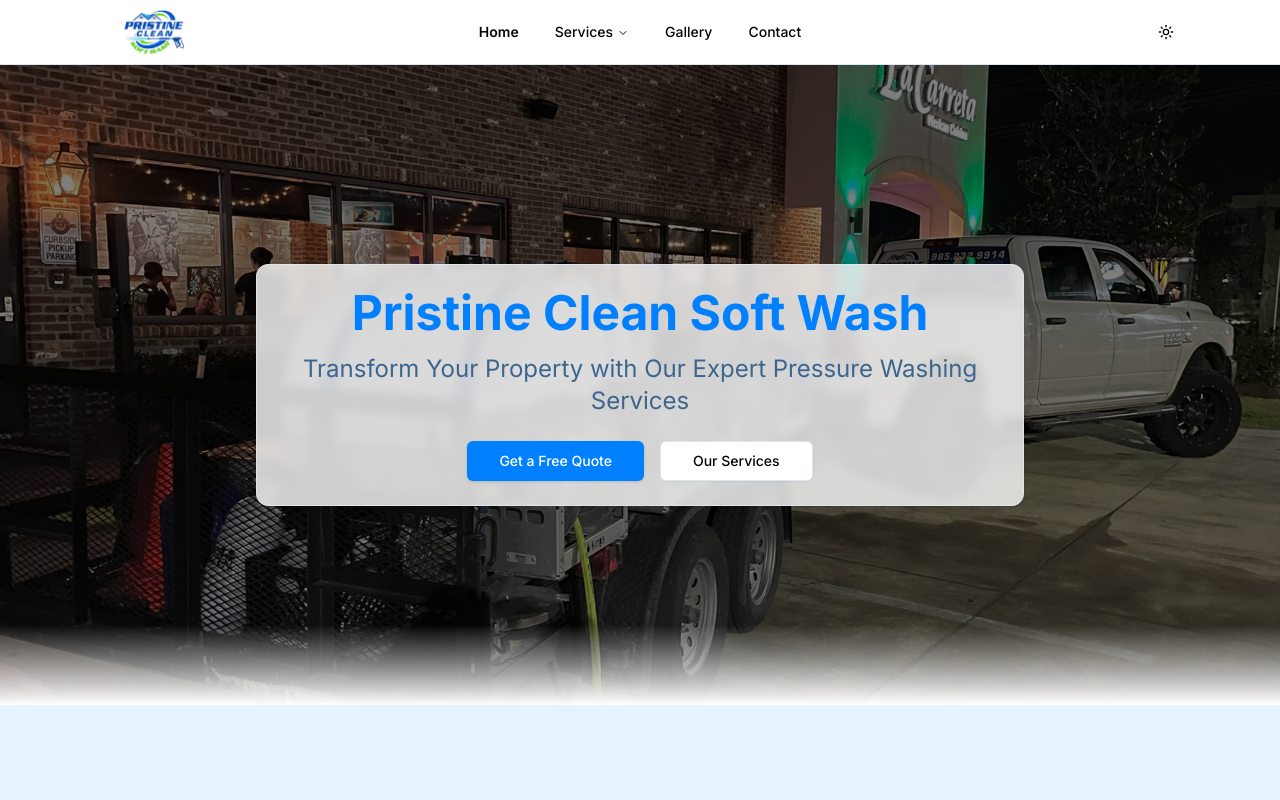
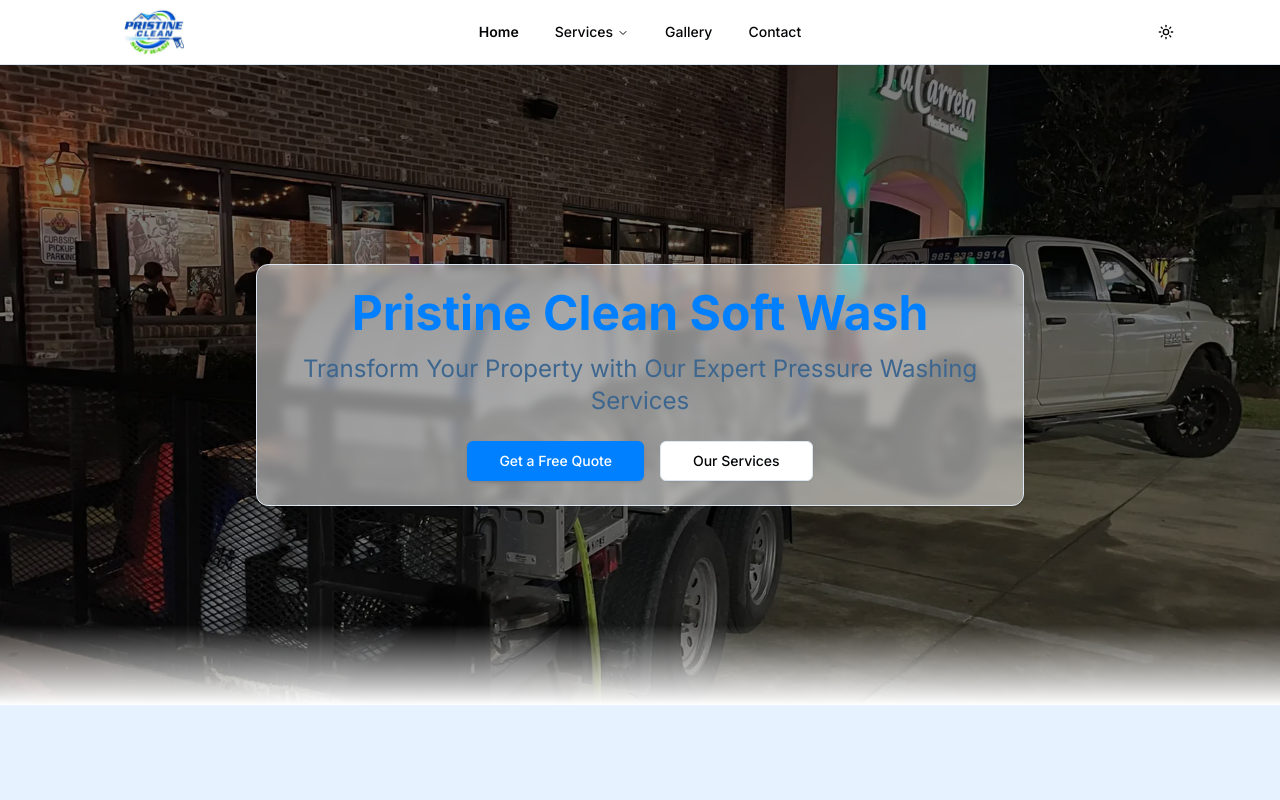
Before and after one commit to arayer143/pristine-clean-softwash, a Next.js app: page / in a window 1280 px wide. Shown: the top 800 px of the page. Built offline with nearby package versions, Linux system fonts and the light colour scheme.

Commit message:
updated the hero section

```diff
--- a/components/Home Page/hero.tsx
+++ b/components/Home Page/hero.tsx
@@ -1,12 +1,13 @@
 import Image from 'next/image'
 import { Button } from "@/components/ui/button"
 import { Card, CardContent } from "@/components/ui/card"
+import Link from 'next/link'
 
 export function HeroSection() {
   return (
     <section className="relative h-[80vh] overflow-hidden">
       <Image
-        src="/pristinecleanbanner.jpg"
+        src="/pristinecleanbanner.webp"
         alt="Pressure washing in action"
         fill
         className="object-cover"
@@ -14,7 +15,7 @@
       />
       <div className="absolute inset-0 bg-black bg-opacity-50" />
       <div className="relative z-10 h-full flex items-center justify-center">
-        <Card className="w-full max-w-3xl mx-4 bg-background/80 backdrop-blur-sm">
+        <Card className="w-full max-w-3xl mx-4 bg-background/50 backdrop-blur-sm">
           <CardContent className="p-6 text-center">
             <h1 className="text-4xl md:text-5xl font-bold mb-4 text-primary">
               Pristine Clean Soft Wash
@@ -23,12 +24,16 @@
               Transform Your Property with Our Expert Pressure Washing Services
             </p>
             <div className="flex flex-col sm:flex-row gap-4 justify-center">
+              <Link href="/contact">
                 <Button size="lg" className="w-full sm:w-auto">
                   Get a Free Quote
                 </Button>
+              </Link>
+              <Link href="/services/all-services">
                 <Button size="lg" variant="outline" className="w-full sm:w-auto">
                   Our Services
                 </Button>
+              </Link>
             </div>
           </CardContent>
         </Card>
--- a/components/Services Pages/all-services.tsx
+++ b/components/Services Pages/all-services.tsx
@@ -37,7 +37,7 @@
   {
     title: 'Deck & Fence Restoration',
     description: 'Revitalize your outdoor living spaces and wooden structures.',
-    icon: '🌳',
+    icon: '🏡',
   },
   {
     title: 'Concrete Cleaning',
```
Lines whose indentation alone changed are shown as unchanged.
